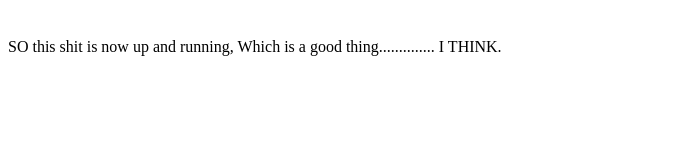
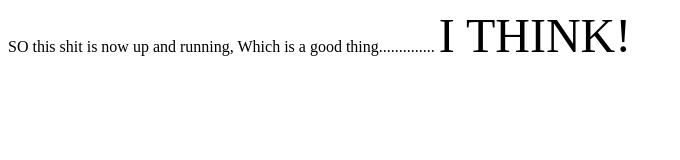
Before and after one commit to MattsLab/jalut.github.io, a plain HTML site: page index.html in a window 1280 px wide. Shown: the whole page, without its empty margins (0-680 px from the left). Drawn offline with Linux system fonts and the light colour scheme.

Commit message:
Update index.html

```diff
--- a/index.html
+++ b/index.html
@@ -14,6 +14,6 @@
 
 <body>
 SO this shit is now up and running, Which is a good thing..............
-<font size="35"></font> I THINK. </font>
+<font size="35">I THINK!</font>
 </body>
 </html>
```
